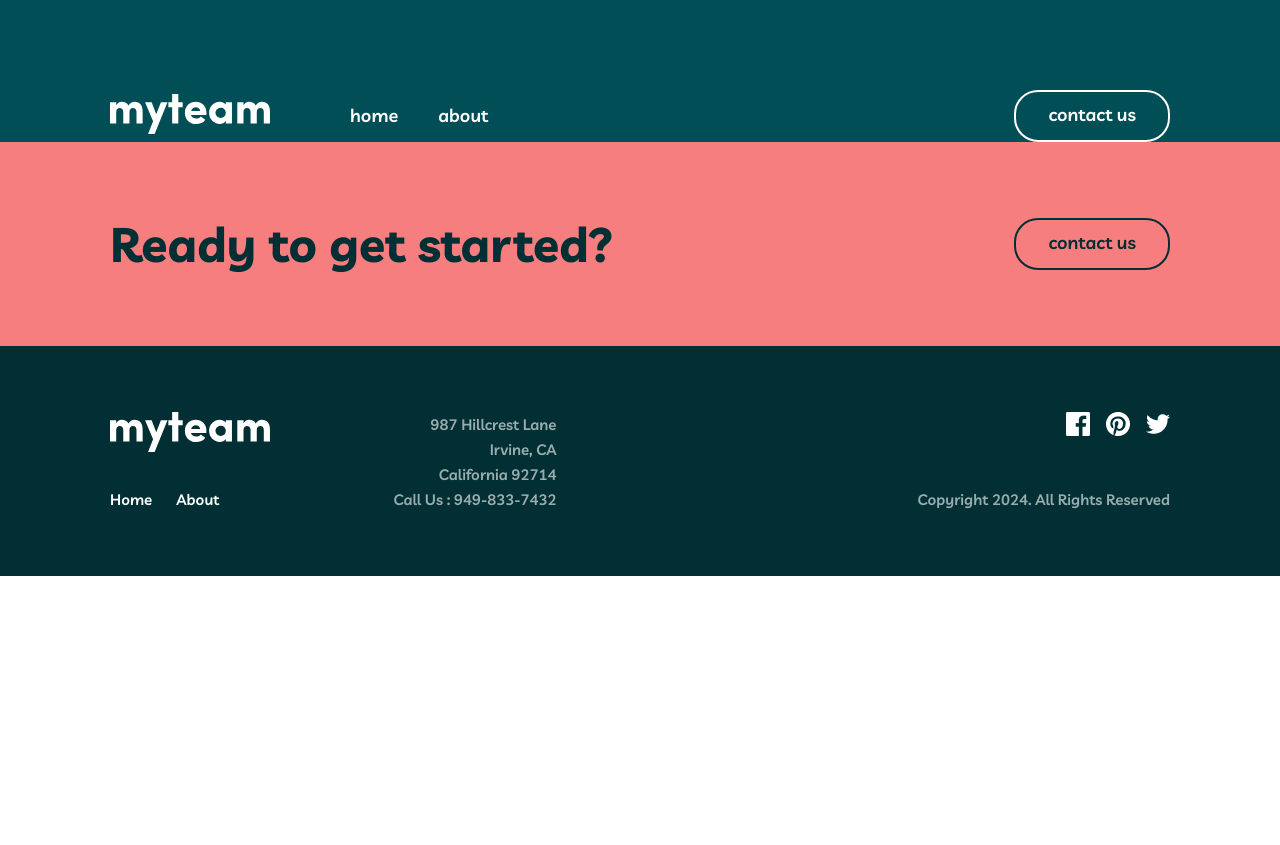
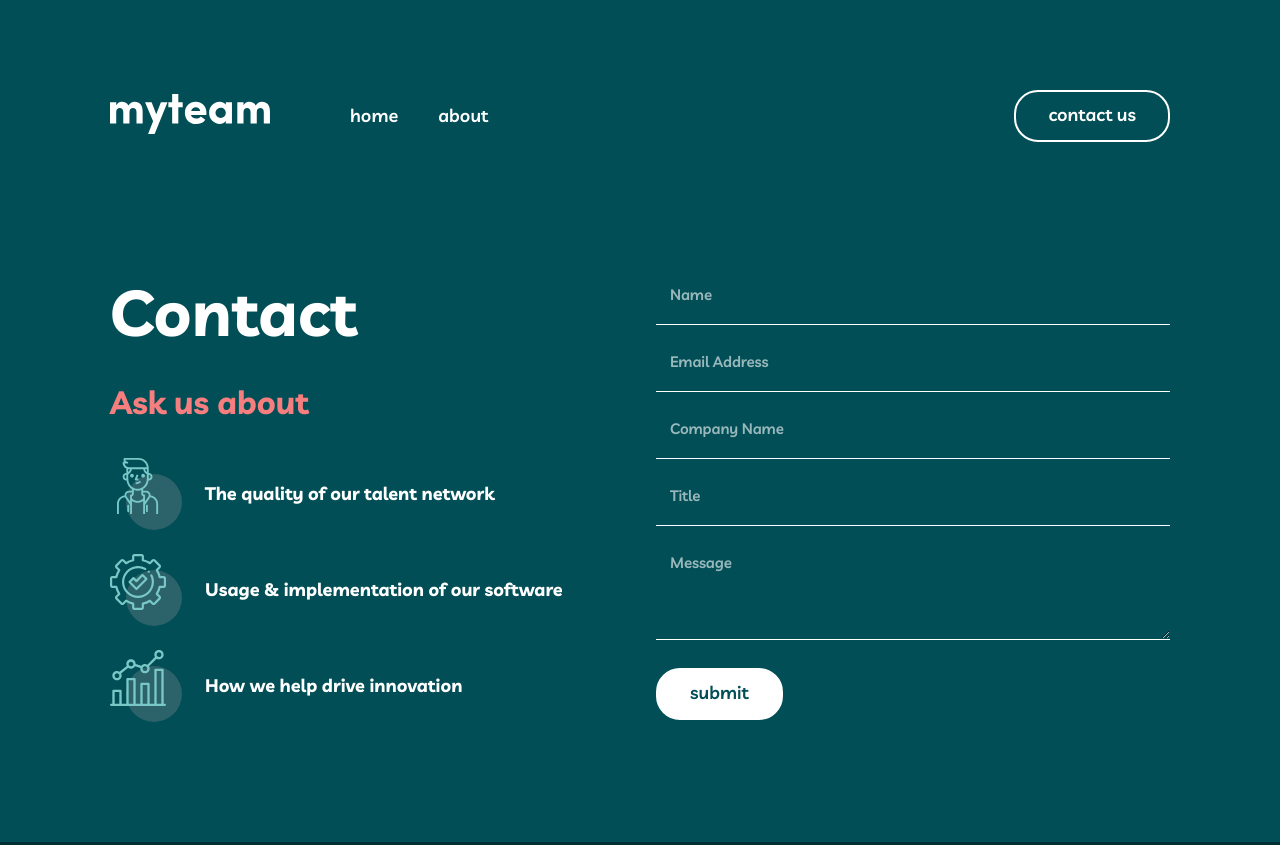
Before and after one commit to devusmonjon/nt-exam-2, a plain HTML site: page contact.html in a window 1280 px wide. Shown: the top 845 px of the page. Before the commit the page ends 800 px from the top, so only its background shows below. Drawn offline with Linux system fonts and the light colour scheme.

Commit message:
Project complated

```diff
--- a/contact.html
+++ b/contact.html
@@ -53,18 +53,42 @@
 
     <!-- main -->
     <main id="main" class="main">
-
+        <!-- contact -->
+        <section class="contact" id="contact">
+            <div class="container">
+                <div class="contact__left">
+                    <h1 class="title">Contact</h1>
+                    <div class="desc">Ask us about</div>
+                    <ul class="contact__list">
+                        <li class="contact__item">
+                            <img src="./assets/icons/services-1.svg" alt="Contact item">
+                            <p class="text">The quality of our talent network</p>
+                        </li>
+                        <li class="contact__item">
+                            <img src="./assets/icons/services-2.svg" alt="Contact item">
+                            <p class="text">Usage & implementation of our software</p>
+                        </li>
+                        <li class="contact__item">
+                            <img src="./assets/icons/services-3.svg" alt="Contact item">
+                            <p class="text">How we help drive innovation</p>
+                        </li>
+                    </ul>
+                </div>
+                <form class="contact__form">
+                    <input type="text" placeholder="Name" class="contact__form__input">
+                    <input type="email" placeholder="Email Address" class="contact__form__input">
+                    <input type="text" placeholder="Company Name" class="contact__form__input">
+                    <input type="text" placeholder="Title" class="contact__form__input">
+                    <textarea placeholder="Message" class="contact__form__input"></textarea>
+                    <button type="submit" class="btn btn-primary">
+                        submit
+                    </button>
+                </form>
+            </div>
+        </section>
+        <!-- contact end -->
     </main>
     <!-- main end -->
-
-    <!-- footer-banner -->
-    <section class="footer-banner">
-        <div class="container">
-            <h1 class="section-title">Ready to get started?</h1>
-            <a href="#" class="btn btn-primary btn-dark">contact us</a>
-        </div>
-    </section>
-    <!-- footer-banner end -->
 
     <!-- footer -->
     <footer class="footer" id="footer">
--- a/scss/style.scss
+++ b/scss/style.scss
@@ -614,6 +614,86 @@ span.key {
  * about end
  */
 
+/*
+ * contact
+ */
+.contact {
+    background: $primary-bg-color;
+    padding: 88px 0;
+    .container {
+        display: flex;
+        flex-direction: column;
+        gap: 56px;
+    }
+    .title {
+        font-size: 48px;
+        font-weight: 700;
+        line-height: 40px;
+        margin-bottom: 16px;
+        text-align: center;
+    }
+    .desc {
+        text-align: center;
+        color: $primary-color;
+        font-size: 32px;
+        font-weight: 700;
+        line-height: 48px;
+        margin-bottom: 40px;
+    }
+    &__list {
+        list-style: none;
+        display: flex;
+        flex-direction: column;
+        gap: 24px;
+    }
+    &__item {
+        display: flex;
+        gap: 23px;
+        align-items: center;
+        .text {
+            font-size: 18px;
+            font-weight: 700;
+            line-height: 28px;
+        }
+    }
+    &__form {
+        &__input {
+            margin-bottom: 24px;
+            width: 100%;
+            padding: 0 0 17px 14px;
+            background: transparent;
+            border: none;
+            outline: none;
+            color: $light-color;
+            border-bottom: 1px solid $light-color;
+            font-size: 15px;
+            font-weight: 600;
+            line-height: 25px;
+            letter-spacing: -0.115px;
+            &::placeholder {
+                opacity: 0.6;
+                color: $light-color;
+            }
+        }
+        textarea {
+            resize: vertical;
+            height: 90px;
+        }
+        .btn.btn-primary {
+            background: $light-color;
+            color: $primary-bg-color;
+            &:hover,
+            &:focus {
+                background: $primary-bg-color;
+                color: $light-color;
+            }
+        }
+    }
+}
+/*
+ * contact end
+ */
+
 // media screen and min-width: 600px
 @media screen and (min-width: 600px) {
     .container {
@@ -779,6 +859,28 @@ span.key {
     }
     /*
     * about end
+    */
+
+    /*
+    * contact end
+    */
+    .contact {
+        padding: 112px 0;
+        .title {
+            font-size: 64px;
+            line-height: 56px;
+        }
+        .desc {
+            margin-bottom: 24px;
+        }
+        &__left {
+            display: flex;
+            flex-direction: column;
+            align-items: center;
+        }
+    }
+    /*
+    * contact end
     */
 }
 // media screen and min-width: 768px end
@@ -951,6 +1053,34 @@ span.key {
     /*
     * about end
     */
+
+    /*
+    * contact end
+    */
+    .contact {
+        padding: 120px 0;
+        .container {
+            flex-direction: row;
+            gap: 32px;
+        }
+        .title {
+            line-height: 100px;
+        }
+        .desc {
+            margin-bottom: 32px;
+        }
+        &__left {
+            width: 50%;
+            align-items: flex-start;
+        }
+        &__form {
+            margin-top: 20px;
+            width: 50%;
+        }
+    }
+    /*
+    * contact end
+    */
 }
 // media screen and min-width: 1100px end
 
```
Also changed, not shown: css/style.min.css, 1 other file.
